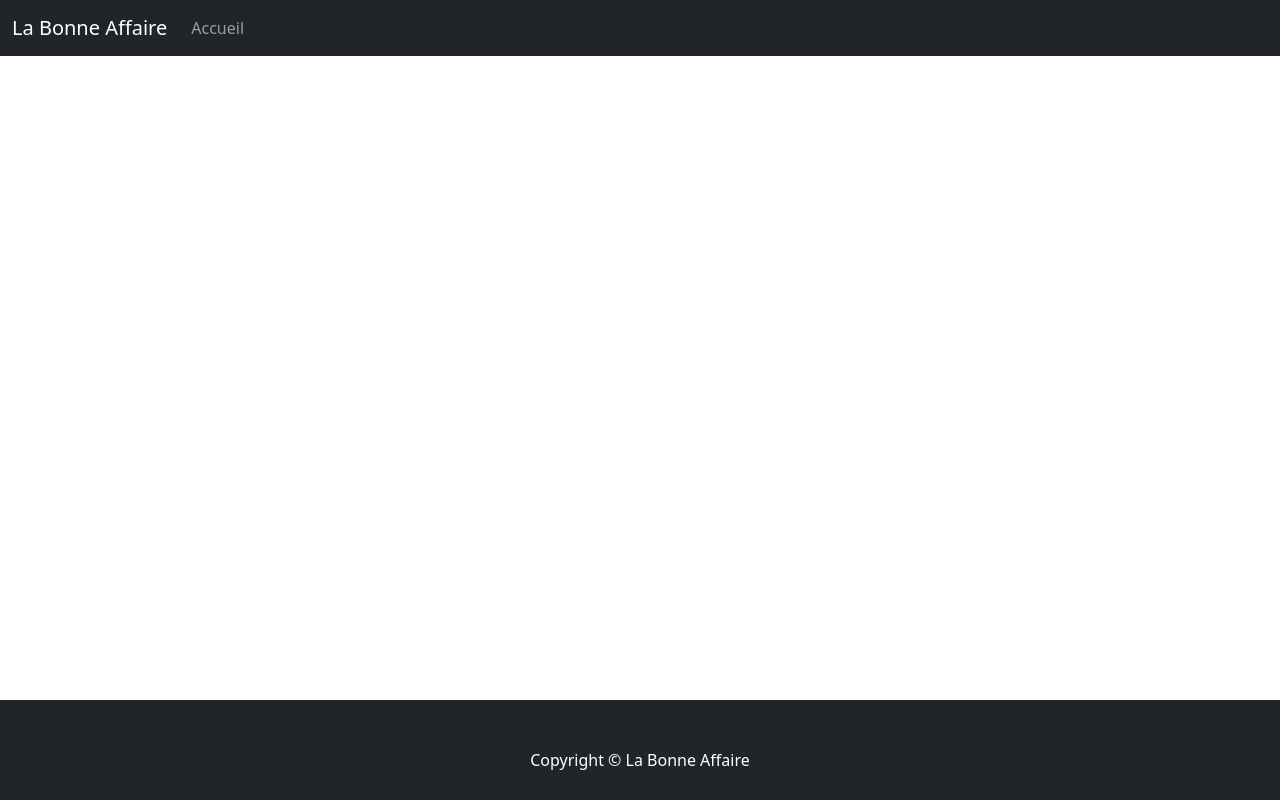
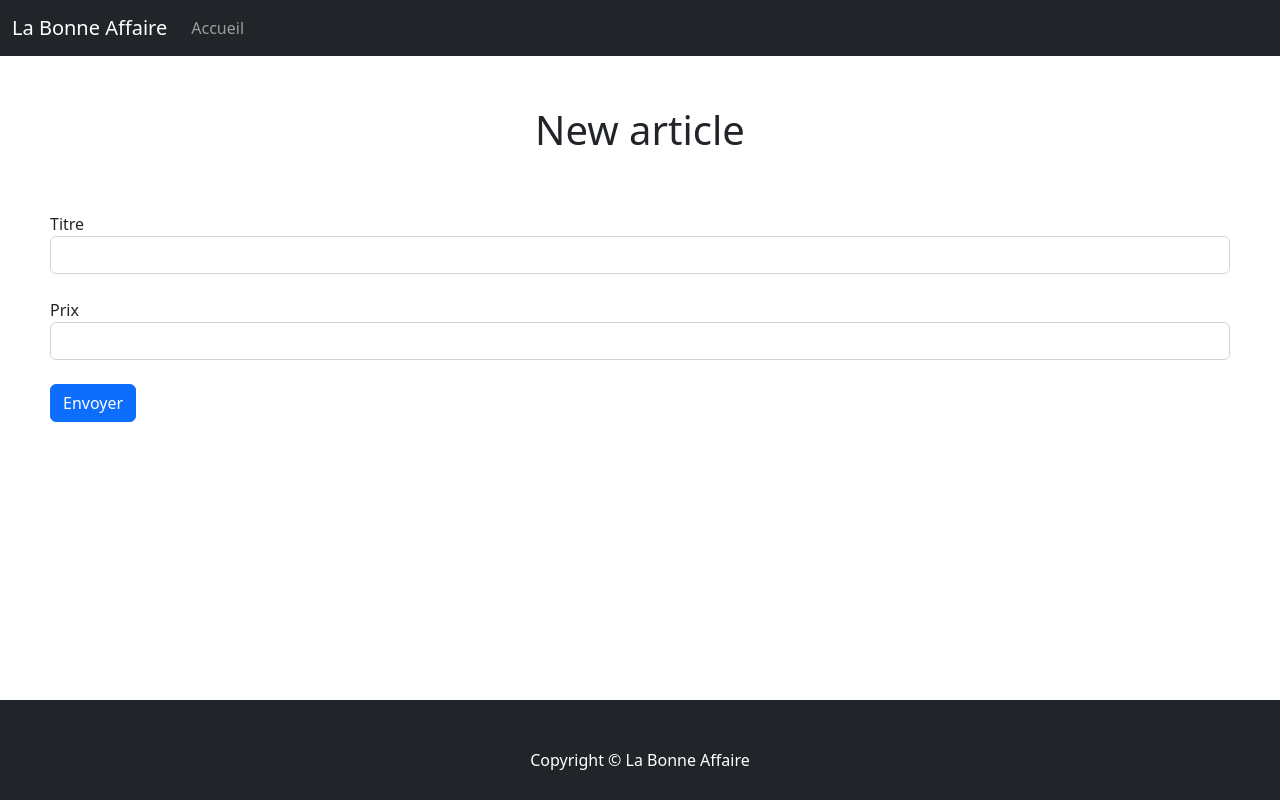
Before and after one commit to gwelle/app_rightdeal_angular, an Angular app: page /new in a window 1280 px wide. Before the commit this address led to /. Built offline with nearby package versions, Linux system fonts and the light colour scheme.

Commit message:
creation and validation of reactive form

```diff
--- a/src/app/add/add.component.ts
+++ b/src/app/add/add.component.ts
@@ -23,10 +23,10 @@ export class AddComponent implements OnInit {
 
   onSubmit(form : NgForm){
     console.log('AddComponent::onSubmit()');
-    console.log('titre: ' + form.value['title']);
-    console.log('title: ' + this.title);
-    console.log('prix: ' + form.value['price']);
-    console.log('price: ' + this.price);
+    const newTitle = this.title;
+    const newPrice = this.price;
+    console.log("newTitle : " + newTitle);
+    console.log("newPrice : " + newPrice);
   }
 
 
--- a/src/app/app-routing.module.ts
+++ b/src/app/app-routing.module.ts
@@ -1,9 +1,11 @@
 import { NgModule } from '@angular/core';
 import { RouterModule, Routes } from '@angular/router';
 import { AddComponent } from './add/add.component';
+import { NewComponent } from './new/new.component';
 
 const routes: Routes = [
-  {path: 'add', 'component': AddComponent}
+  {path: 'add', component: AddComponent},
+  {path: 'new', component: NewComponent}
 ];
 
 @NgModule({
--- /dev/null
+++ b/src/app/new/new.component.css
@@ -0,0 +1,25 @@
+h1 {
+    padding-top: 50px;
+    text-align: center;
+}
+
+form {
+    padding: 50px;
+}
+
+input {
+    display: block;
+    width: 100%;
+    padding: 0.375rem 0.75rem;
+    font-size: 1rem;
+    font-weight: 400;
+    line-height: 1.5;
+    color: #212529;
+    background-color: #fff;
+    background-clip: padding-box;
+    border: 1px solid #ced4da;
+    -webkit-appearance: none;
+    appearance: none;
+    border-radius: 0.375rem;
+    transition: border-color 0.15s ease-in-out, box-shadow 0.15s ease-in-out;
+}
--- /dev/null
+++ b/src/app/new/new.component.html
@@ -0,0 +1,16 @@
+<h1> New article </h1>
+
+
+<form (ngSubmit)="onSubmit(f)" #f="ngForm">
+    <label for="titre">Titre </label>
+    <input type="text" id="titre" [formControl]="title" required minlength="4">
+
+    <br>
+
+    <label for="prix">Prix</label>
+    <input type="number" id="prix" [formControl]="price" required>
+
+    <br>
+
+    <button class="btn btn-primary" type="submit">Envoyer</button>
+</form>
--- /dev/null
+++ b/src/app/new/new.component.ts
@@ -0,0 +1,32 @@
+import { Component, OnInit } from '@angular/core';
+import { NgForm, FormControl } from '@angular/forms';
+
+@Component({
+  selector: 'app-new',
+  standalone: false,
+  templateUrl: './new.component.html',
+  styleUrl: './new.component.css'
+})
+export class NewComponent implements OnInit {
+
+  title =  new FormControl('');
+  price = new FormControl('');
+
+  constructor() {
+    console.log("NewComponent::constructor()");
+    this.ngOnInit();
+   }
+
+  ngOnInit(): void {
+    console.log("NewComponent::ngOnInit()");
+  }
+
+  onSubmit(form: NgForm) {
+    console.log("NewComponent::onSubmit()");
+    const newTitle = this.title.value;
+    const newPrice = this.price.value;
+    console.log("newTitle : " + newTitle);
+    console.log("newPrice : " + newPrice);
+  }
+
+}
```
Also changed, not shown: src/app/app.module.ts (+6 -3 lines).
